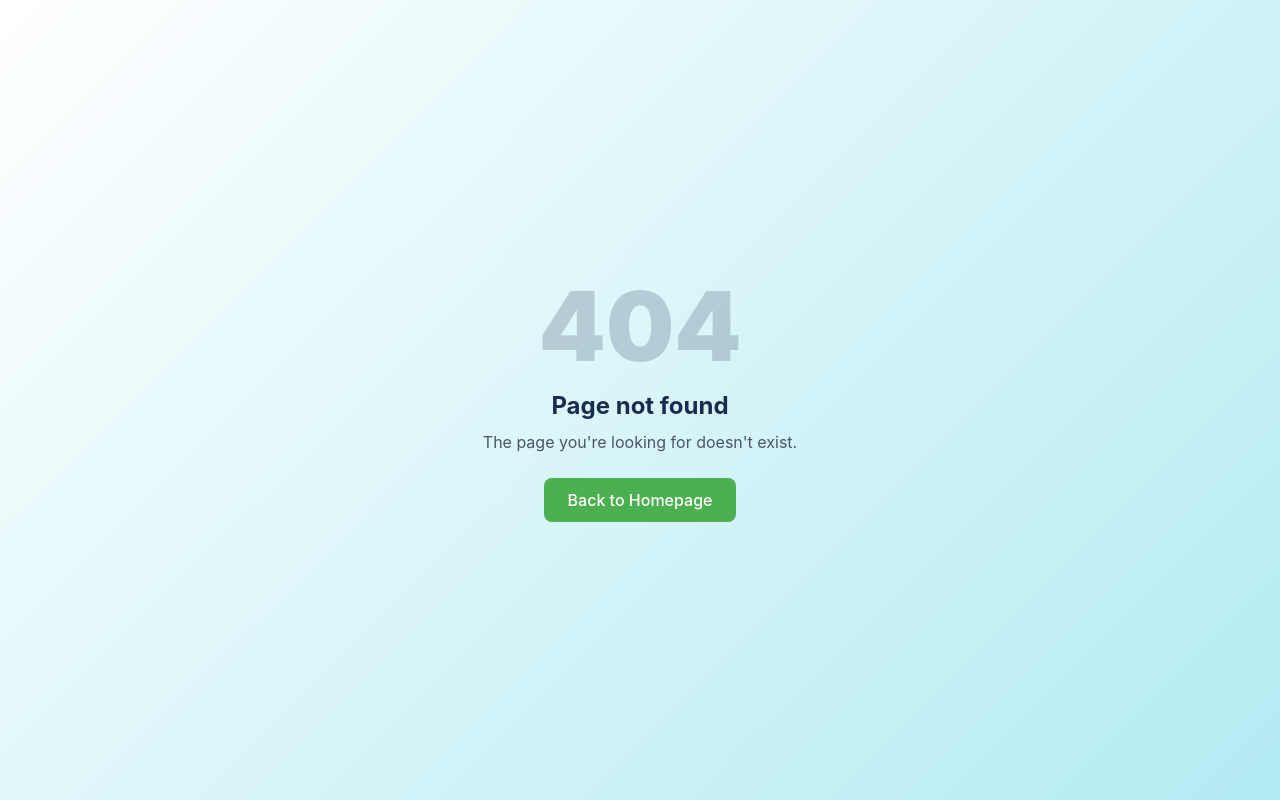
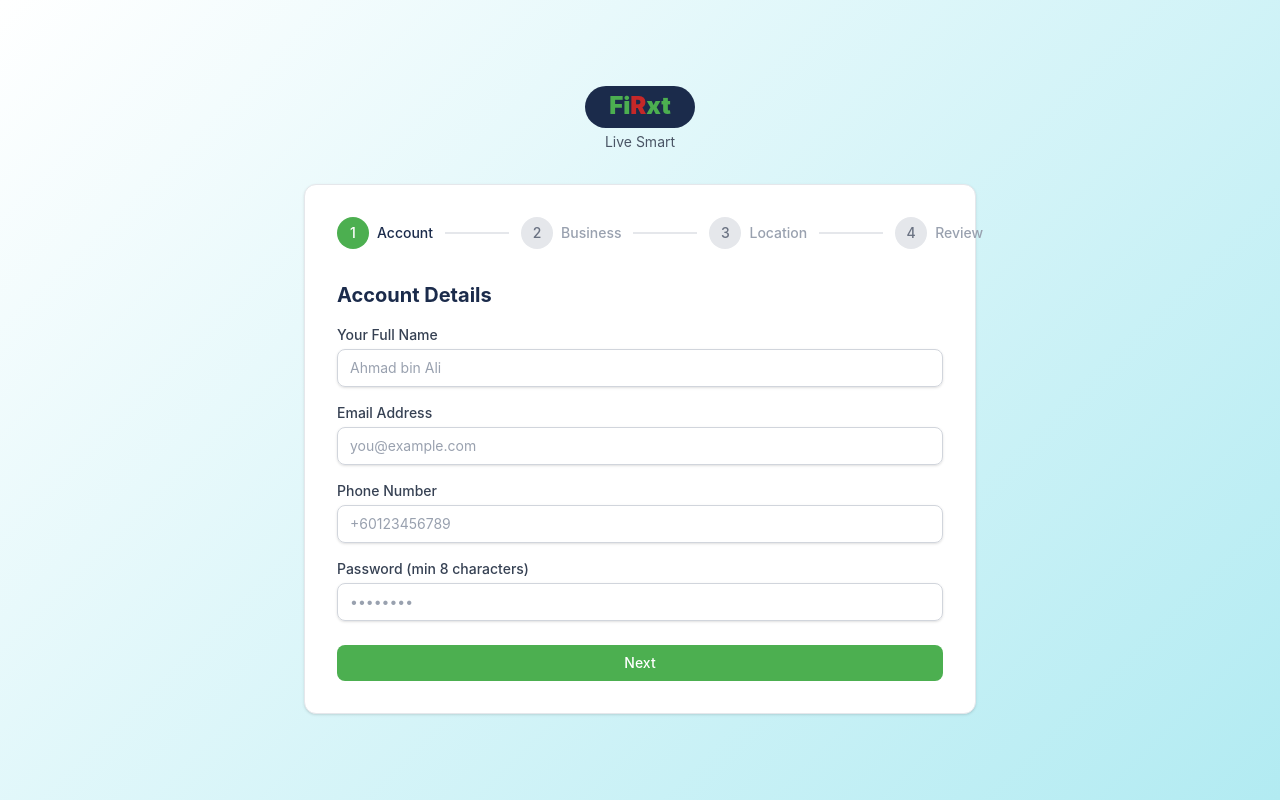
Before and after one commit to zhixuan-rgb/FiRxt367418, a Next.js app: page /partner-register in a window 1280 px wide. Before the commit this address had no page. Built offline with nearby package versions, Linux system fonts and the light colour scheme.

Commit message:
Create page.tsx

```diff
--- /dev/null
+++ b/src/app/(auth)/partner-register/page.tsx
@@ -0,0 +1,209 @@
+"use client";
+
+import { useState } from "react";
+import { useRouter } from "next/navigation";
+import { useForm } from "react-hook-form";
+import { Button } from "@/components/ui/button";
+import { Input } from "@/components/ui/input";
+import { Select } from "@/components/ui/select";
+import { Card } from "@/components/ui/card";
+
+const STEPS = ["Account", "Business", "Location", "Review"];
+
+export default function PartnerRegisterPage() {
+  const router = useRouter();
+  const [step, setStep] = useState(0);
+  const [loading, setLoading] = useState(false);
+  const [error, setError] = useState("");
+
+  const { register, handleSubmit, watch, setValue, getValues } = useForm({
+    defaultValues: {
+      name: "",
+      email: "",
+      password: "",
+      phone: "",
+      businessName: "",
+      type: "PHARMACY",
+      businessEmail: "",
+      businessPhone: "",
+      website: "",
+      description: "",
+      addressLine1: "",
+      addressLine2: "",
+      city: "",
+      state: "",
+      postcode: "",
+      latitude: 3.1390,
+      longitude: 101.6869,
+    },
+  });
+
+  function handleLocateMe() {
+    if (!navigator.geolocation) return;
+    navigator.geolocation.getCurrentPosition((pos) => {
+      setValue("latitude", pos.coords.latitude);
+      setValue("longitude", pos.coords.longitude);
+    });
+  }
+
+  async function onSubmit(data: any) {
+    setLoading(true);
+    setError("");
+
+    const res = await fetch("/api/partners", {
+      method: "POST",
+      headers: { "Content-Type": "application/json" },
+      body: JSON.stringify(data),
+    });
+
+    const json = await res.json();
+    setLoading(false);
+
+    if (!res.ok) {
+      setError(json.error ?? "Registration failed");
+      return;
+    }
+
+    router.push("/partner-pending");
+  }
+
+  const typeOptions = [
+    { value: "PHARMACY", label: "Community Pharmacy" },
+    { value: "CLINIC", label: "Medical Clinic" },
+    { value: "WELLNESS_CENTER", label: "Wellness Center" },
+    { value: "LAB", label: "Diagnostic Lab" },
+  ];
+
+  return (
+    <Card className="w-full max-w-2xl p-8">
+      {/* Steps indicator */}
+      <div className="flex items-center mb-8">
+        {STEPS.map((s, i) => (
+          <div key={s} className="flex items-center">
+            <div
+              className={`flex h-8 w-8 items-center justify-center rounded-full text-sm font-medium transition-colors ${
+                i <= step
+                  ? "bg-brand-green text-white"
+                  : "bg-gray-200 text-gray-500"
+              }`}
+            >
+              {i + 1}
+            </div>
+            <span
+              className={`ml-2 text-sm font-medium hidden sm:block ${
+                i <= step ? "text-brand-navy" : "text-gray-400"
+              }`}
+            >
+              {s}
+            </span>
+            {i < STEPS.length - 1 && (
+              <div
+                className={`mx-3 h-0.5 w-8 sm:w-16 ${
+                  i < step ? "bg-brand-green" : "bg-gray-200"
+                }`}
+              />
+            )}
+          </div>
+        ))}
+      </div>
+
+      {error && (
+        <div className="mb-4 rounded-lg bg-red-50 border border-red-200 px-4 py-3 text-sm text-brand-red">
+          {error}
+        </div>
+      )}
+
+      <form onSubmit={handleSubmit(onSubmit)}>
+        {/* Step 0: Account */}
+        {step === 0 && (
+          <div className="flex flex-col gap-4">
+            <h2 className="text-xl font-bold text-brand-navy">Account Details</h2>
+            <Input {...register("name")} id="name" label="Your Full Name" placeholder="Ahmad bin Ali" required />
+            <Input {...register("email")} id="email" type="email" label="Email Address" placeholder="you@example.com" required />
+            <Input {...register("phone")} id="phone" label="Phone Number" placeholder="+60123456789" required />
+            <Input {...register("password")} id="password" type="password" label="Password (min 8 characters)" placeholder="••••••••" required />
+            <Button type="button" onClick={() => setStep(1)} className="mt-2">Next</Button>
+          </div>
+        )}
+
+        {/* Step 1: Business */}
+        {step === 1 && (
+          <div className="flex flex-col gap-4">
+            <h2 className="text-xl font-bold text-brand-navy">Business Information</h2>
+            <Input {...register("businessName")} id="businessName" label="Business Name" placeholder="My Pharmacy Sdn Bhd" required />
+            <Select
+              {...register("type")}
+              id="type"
+              label="Business Type"
+              options={typeOptions}
+            />
+            <Input {...register("businessEmail")} id="businessEmail" type="email" label="Business Email (optional)" placeholder="contact@mybusiness.com" />
+            <Input {...register("businessPhone")} id="businessPhone" label="Business Phone (optional)" placeholder="+60312345678" />
+            <Input {...register("website")} id="website" label="Website (optional)" placeholder="https://mybusiness.com" />
+            <div>
+              <label className="block text-sm font-medium text-gray-700 mb-1">Description</label>
+              <textarea
+                {...register("description")}
+                rows={3}
+                className="w-full rounded-lg border border-gray-300 px-3 py-2 text-sm focus:border-brand-green focus:outline-none focus:ring-2 focus:ring-brand-green/20"
+                placeholder="Brief description of your business..."
+              />
+            </div>
+            <div className="flex gap-3">
+              <Button type="button" variant="outline" onClick={() => setStep(0)}>Back</Button>
+              <Button type="button" onClick={() => setStep(2)}>Next</Button>
+            </div>
+          </div>
+        )}
+
+        {/* Step 2: Location */}
+        {step === 2 && (
+          <div className="flex flex-col gap-4">
+            <h2 className="text-xl font-bold text-brand-navy">Location</h2>
+            <Input {...register("addressLine1")} id="addressLine1" label="Address Line 1" placeholder="No. 1, Jalan Example" required />
+            <Input {...register("addressLine2")} id="addressLine2" label="Address Line 2 (optional)" placeholder="Taman Example" />
+            <div className="grid grid-cols-2 gap-4">
+              <Input {...register("city")} id="city" label="City" placeholder="Kuala Lumpur" required />
+              <Input {...register("state")} id="state" label="State" placeholder="Federal Territory of KL" required />
+            </div>
+            <Input {...register("postcode")} id="postcode" label="Postcode" placeholder="50000" required />
+            <div>
+              <label className="block text-sm font-medium text-gray-700 mb-1">GPS Coordinates</label>
+              <div className="flex gap-3 items-end">
+                <Input {...register("latitude", { valueAsNumber: true })} id="latitude" label="Latitude" placeholder="3.1390" type="number" step="any" />
+                <Input {...register("longitude", { valueAsNumber: true })} id="longitude" label="Longitude" placeholder="101.6869" type="number" step="any" />
+                <Button type="button" variant="outline" onClick={handleLocateMe} className="flex-shrink-0">
+                  Locate Me
+                </Button>
+              </div>
+            </div>
+            <div className="flex gap-3">
+              <Button type="button" variant="outline" onClick={() => setStep(1)}>Back</Button>
+              <Button type="button" onClick={() => setStep(3)}>Next</Button>
+            </div>
+          </div>
+        )}
+
+        {/* Step 3: Review */}
+        {step === 3 && (
+          <div className="flex flex-col gap-4">
+            <h2 className="text-xl font-bold text-brand-navy">Review & Submit</h2>
+            <div className="rounded-lg bg-brand-teal/20 border border-brand-teal p-4 space-y-2 text-sm">
+              <p><strong>Name:</strong> {watch("name")}</p>
+              <p><strong>Email:</strong> {watch("email")}</p>
+              <p><strong>Business:</strong> {watch("businessName")} ({watch("type")})</p>
+              <p><strong>Address:</strong> {watch("addressLine1")}, {watch("city")}, {watch("state")}</p>
+            </div>
+            <div className="rounded-lg bg-yellow-50 border border-yellow-200 p-4 text-sm text-yellow-800">
+              <strong>Note:</strong> Your application will be reviewed by our admin team. You&apos;ll receive an email once approved (usually within 1-2 business days).
+            </div>
+            <div className="flex gap-3">
+              <Button type="button" variant="outline" onClick={() => setStep(2)}>Back</Button>
+              <Button type="submit" loading={loading}>Submit Application</Button>
+            </div>
+          </div>
+        )}
+      </form>
+    </Card>
+  );
+}
```
